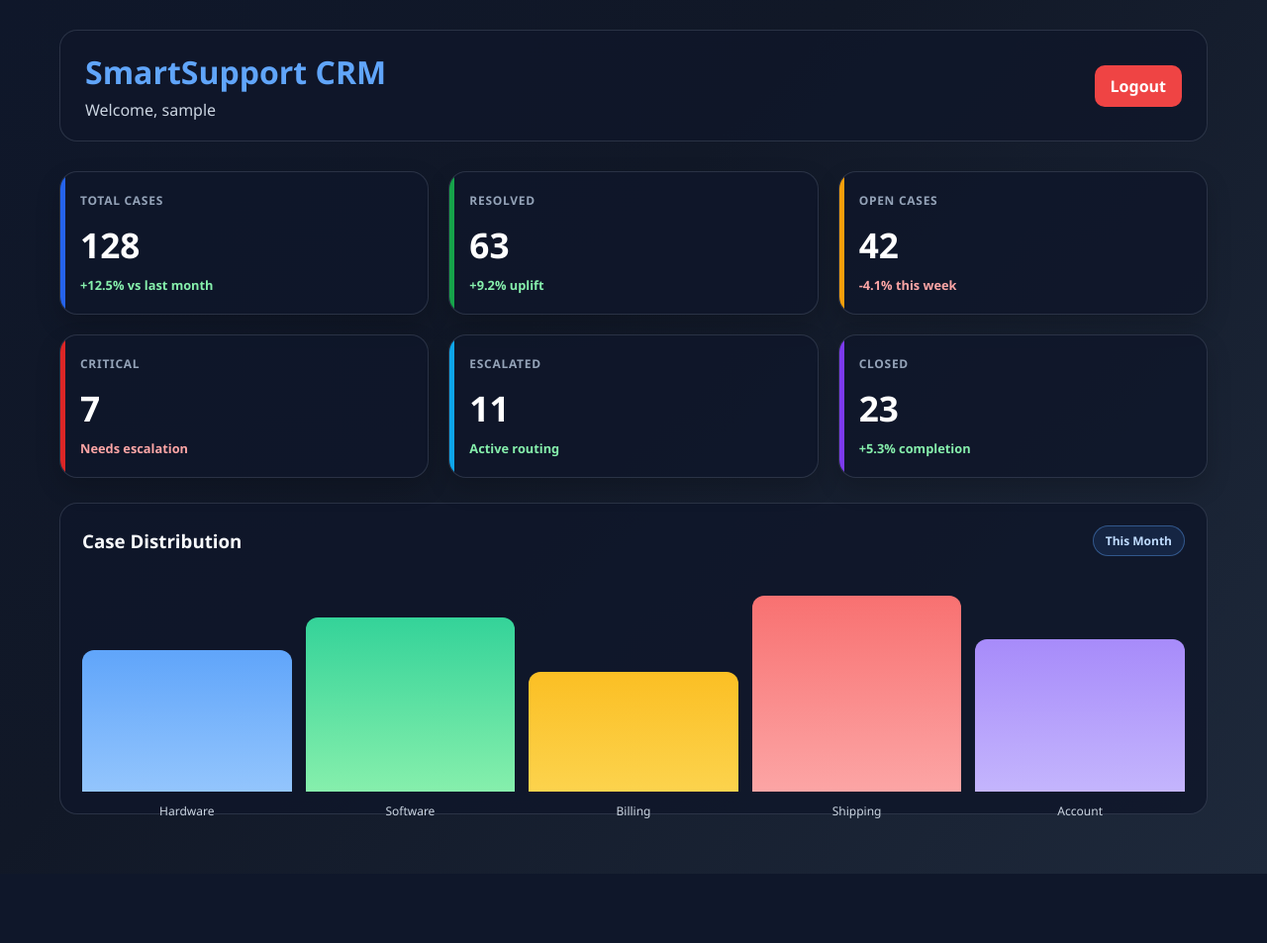
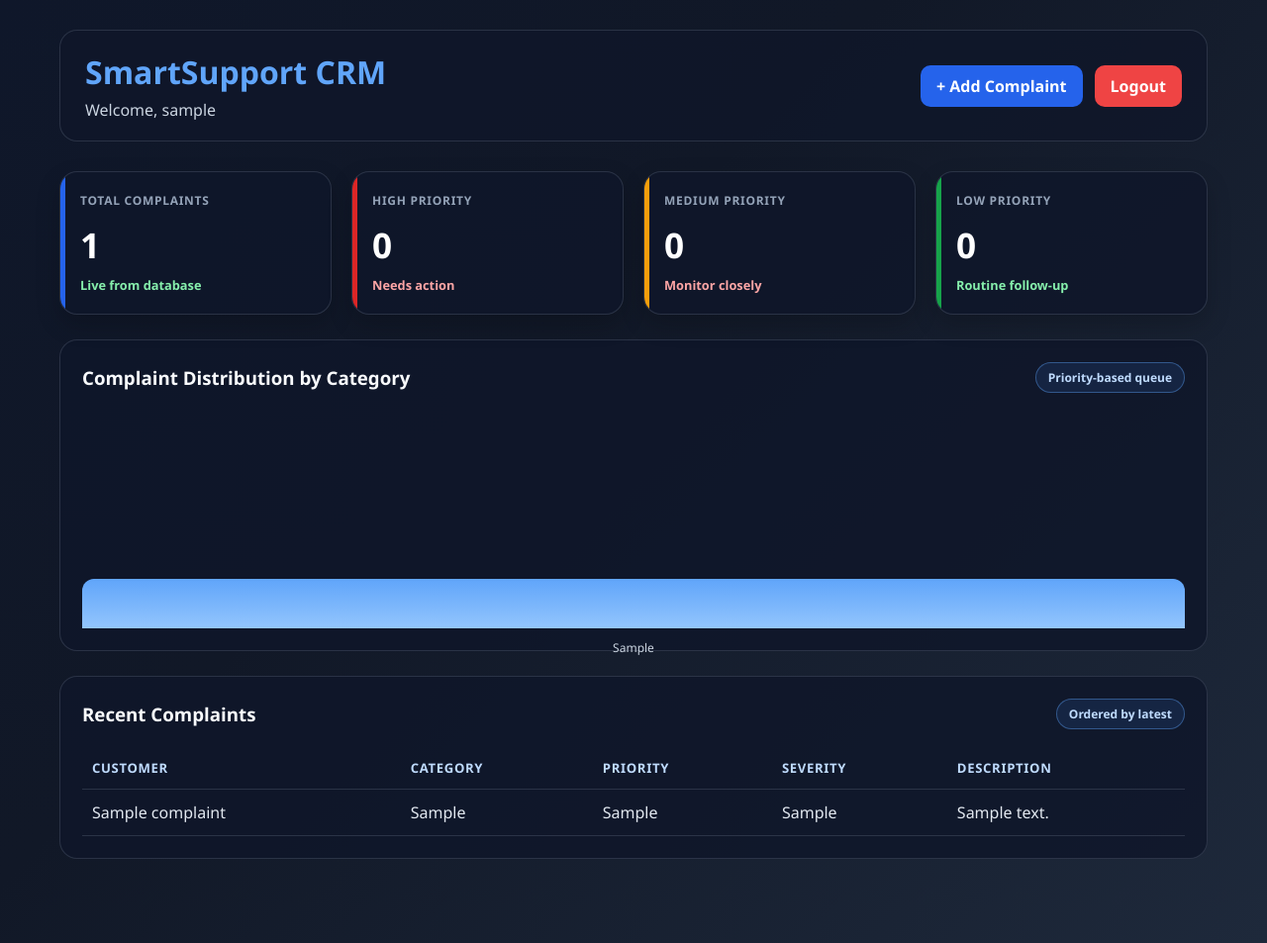
Before and after one commit to NamrataMargarett/smart-support-crm, a Flask app: page /dashboard in a window 1280 px wide. Shown: the whole page at 99% size. Before the commit the page ends 883 px from the top, so only its background shows below. Run offline with Flask 3, Linux system fonts and the light colour scheme; the visitor is signed in with stand-in values (Sample User, id 1); tables that the repository leaves empty hold one stand-in row (values such as "Sample post").

Commit message:
Add complaint data capture, priority logic, and a Salesforce complaint-priority dashboard version to support both web and Salesforce flows.

```diff
--- /dev/null
+++ b/force-app/main/default/classes/ComplaintPriorityService.cls-meta.xml
@@ -0,0 +1,5 @@
+<?xml version="1.0" encoding="UTF-8"?>
+<ApexClass xmlns="http://soap.sforce.com/2006/04/metadata">
+    <apiVersion>60.0</apiVersion>
+    <status>Active</status>
+</ApexClass>
--- a/webapp/app.py
+++ b/webapp/app.py
@@ -27,8 +27,57 @@ def init_db():
         )
         """
     )
+    conn.execute(
+        """
+        CREATE TABLE IF NOT EXISTS complaints (
+            id INTEGER PRIMARY KEY AUTOINCREMENT,
+            customer_name TEXT NOT NULL,
+            email TEXT NOT NULL,
+            category TEXT NOT NULL,
+            customer_type TEXT NOT NULL DEFAULT 'Standard',
+            priority TEXT NOT NULL,
+            severity TEXT NOT NULL,
+            description TEXT NOT NULL,
+            created_at TEXT DEFAULT CURRENT_TIMESTAMP
+        )
+        """
+    )
     conn.commit()
     conn.close()
+
+
+def calculate_priority(category, customer_type, description):
+    text = f"{category} {customer_type} {description}".lower()
+    score = 0
+
+    category_weight = {
+        "billing": 2,
+        "shipping": 1,
+        "hardware": 1,
+        "software": 1,
+        "account": 1,
+    }
+    score += category_weight.get(category.lower(), 0)
+
+    if customer_type.lower() in ["premium", "enterprise"]:
+        score += 1
+
+    urgent_words = [
+        "urgent", "critical", "security", "outage", "failed payment",
+        "refund", "cannot access", "not working", "down", "urgent issue",
+        "fraud", "breach"
+    ]
+    if any(word in text for word in urgent_words):
+        score += 3
+
+    if any(word in text for word in ["error", "issue", "failed", "delay", "lost", "blocked"]):
+        score += 1
+
+    if score >= 5:
+        return "High"
+    elif score >= 3:
+        return "Medium"
+    return "Low"
 
 
 init_db()
@@ -95,21 +144,81 @@ def signup():
     return render_template("signup.html")
 
 
+@app.route("/complaints", methods=["GET", "POST"])
+def complaints():
+    if "user_id" not in session:
+        return redirect(url_for("login"))
+
+    if request.method == "POST":
+        customer_name = request.form["customer_name"].strip()
+        email = request.form["email"].strip()
+        category = request.form["category"].strip()
+        customer_type = request.form["customer_type"].strip() or "Standard"
+        severity = request.form["severity"].strip()
+        description = request.form["description"].strip()
+
+        if not customer_name or not email or not category or not description:
+            conn = get_db_connection()
+            complaints_list = conn.execute(
+                "SELECT * FROM complaints ORDER BY created_at DESC"
+            ).fetchall()
+            conn.close()
+            return render_template(
+                "complaints.html",
+                error="Please complete all required fields.",
+                complaints=complaints_list,
+            )
+
+        priority = calculate_priority(category, customer_type, description)
+
+        conn = get_db_connection()
+        conn.execute(
+            """
+            INSERT INTO complaints (customer_name, email, category, customer_type, priority, severity, description)
+            VALUES (?, ?, ?, ?, ?, ?, ?)
+            """,
+            (customer_name, email, category, customer_type, priority, severity, description),
+        )
+        conn.commit()
+        conn.close()
+
+        return redirect(url_for("dashboard"))
+
+    conn = get_db_connection()
+    complaints_list = conn.execute(
+        "SELECT * FROM complaints ORDER BY created_at DESC"
+    ).fetchall()
+    conn.close()
+    return render_template("complaints.html", complaints=complaints_list)
+
+
 @app.route("/dashboard")
 def dashboard():
     if "user_id" not in session:
         return redirect(url_for("login"))
 
     username = session.get("username", "User")
+    conn = get_db_connection()
+    complaints_list = conn.execute(
+        "SELECT * FROM complaints ORDER BY created_at DESC LIMIT 8"
+    ).fetchall()
+    total_cases = conn.execute("SELECT COUNT(*) AS count FROM complaints").fetchone()["count"]
+    high_priority = conn.execute("SELECT COUNT(*) AS count FROM complaints WHERE priority = 'High'").fetchone()["count"]
+    medium_priority = conn.execute("SELECT COUNT(*) AS count FROM complaints WHERE priority = 'Medium'").fetchone()["count"]
+    low_priority = conn.execute("SELECT COUNT(*) AS count FROM complaints WHERE priority = 'Low'").fetchone()["count"]
+    category_data = conn.execute(
+        "SELECT category, COUNT(*) AS count FROM complaints GROUP BY category ORDER BY count DESC"
+    ).fetchall()
+    conn.close()
+
     metrics = {
-        "total_cases": 128,
-        "resolved": 63,
-        "open_cases": 42,
-        "critical": 7,
-        "escalated": 11,
-        "closed": 23,
+        "total_cases": total_cases,
+        "high_priority": high_priority,
+        "medium_priority": medium_priority,
+        "low_priority": low_priority,
+        "category_data": category_data,
     }
-    return render_template("dashboard.html", username=username, metrics=metrics)
+    return render_template("dashboard.html", username=username, metrics=metrics, complaints=complaints_list)
 
 
 @app.route("/logout")
--- a/webapp/static/style.css
+++ b/webapp/static/style.css
@@ -52,7 +52,8 @@ label {
     color: #dbeafe;
 }
 
-input {
+input, select, textarea {
+    width: 100%;
     padding: 12px 14px;
     border: 1px solid rgba(148, 163, 184, 0.3);
     border-radius: 10px;
@@ -61,7 +62,7 @@ input {
     font-size: 1rem;
 }
 
-input:focus {
+input:focus, select:focus, textarea:focus {
     outline: 2px solid #60a5fa;
     border-color: #60a5fa;
 }
@@ -132,18 +133,39 @@ button:hover {
     color: #cbd5e1;
 }
 
-.logout-btn {
+.top-actions {
+    display: flex;
+    gap: 12px;
+    align-items: center;
+}
+
+.logout-btn, .primary-btn, .secondary-btn {
+    display: inline-block;
     padding: 10px 16px;
     border-radius: 10px;
-    background: #ef4444;
-    color: white;
     text-decoration: none;
     font-weight: 700;
 }
 
+.logout-btn {
+    background: #ef4444;
+    color: white;
+}
+
+.primary-btn {
+    background: #2563eb;
+    color: white;
+}
+
+.secondary-btn {
+    background: rgba(148, 163, 184, 0.15);
+    color: #dbeafe;
+    border: 1px solid rgba(148, 163, 184, 0.2);
+}
+
 .dashboard-grid {
     display: grid;
-    grid-template-columns: repeat(3, minmax(180px, 1fr));
+    grid-template-columns: repeat(4, minmax(180px, 1fr));
     gap: 20px;
     margin-bottom: 25px;
 }
@@ -172,8 +194,6 @@ button:hover {
 .metric-card.success::before { background: #16a34a; }
 .metric-card.warning::before { background: #f59e0b; }
 .metric-card.danger::before { background: #dc2626; }
-.metric-card.info::before { background: #0ea5e9; }
-.metric-card.purple::before { background: #7c3aed; }
 
 .metric-label {
     display: block;
@@ -202,11 +222,12 @@ button:hover {
 .metric-trend.positive { color: #86efac; }
 .metric-trend.negative { color: #fca5a5; }
 
-.chart-card {
+.chart-card, .table-card, .form-card {
     background: rgba(15, 23, 42, 0.82);
     border: 1px solid rgba(148, 163, 184, 0.2);
     border-radius: 18px;
     padding: 22px;
+    margin-bottom: 25px;
 }
 
 .panel-header {
@@ -247,10 +268,9 @@ button:hover {
     position: relative;
 }
 
-.bar:nth-child(2) { background: linear-gradient(180deg, #34d399, #86efac); }
-.bar:nth-child(3) { background: linear-gradient(180deg, #fbbf24, #fcd34d); }
-.bar:nth-child(4) { background: linear-gradient(180deg, #f87171, #fca5a5); }
-.bar:nth-child(5) { background: linear-gradient(180deg, #a78bfa, #c4b5fd); }
+.bar:nth-child(2n) { background: linear-gradient(180deg, #34d399, #86efac); }
+.bar:nth-child(3n) { background: linear-gradient(180deg, #fbbf24, #fcd34d); }
+.bar:nth-child(4n) { background: linear-gradient(180deg, #f87171, #fca5a5); }
 
 .bar-label {
     position: absolute;
@@ -262,8 +282,69 @@ button:hover {
     white-space: nowrap;
 }
 
+.table-card table {
+    width: 100%;
+    border-collapse: collapse;
+}
+
+.table-card th, .table-card td {
+    text-align: left;
+    padding: 12px 10px;
+    border-bottom: 1px solid rgba(148, 163, 184, 0.2);
+    color: #e2e8f0;
+    vertical-align: top;
+}
+
+.table-card th {
+    color: #bfdbfe;
+    font-size: 0.82rem;
+    text-transform: uppercase;
+    letter-spacing: 0.05em;
+}
+
+.priority.high { color: #fca5a5; font-weight: 700; }
+.priority.medium { color: #fcd34d; font-weight: 700; }
+.priority.low { color: #86efac; font-weight: 700; }
+
+.form-wrapper {
+    min-height: 100vh;
+    display: flex;
+    align-items: center;
+    justify-content: center;
+    padding: 40px 20px;
+}
+
+.form-card {
+    width: 100%;
+    max-width: 720px;
+}
+
+.form-card h1 {
+    margin: 0 0 6px;
+    color: #60a5fa;
+}
+
+.small-text {
+    color: #cbd5e1;
+    margin-bottom: 20px;
+}
+
+.form-row {
+    display: grid;
+    grid-template-columns: repeat(2, minmax(180px, 1fr));
+    gap: 18px;
+}
+
+.button-group {
+    display: flex;
+    gap: 12px;
+    align-items: center;
+    margin-top: 10px;
+}
+
 @media (max-width: 768px) {
-    .dashboard-grid {
+    .dashboard-grid,
+    .form-row {
         grid-template-columns: 1fr;
     }
 
@@ -271,4 +352,10 @@ button:hover {
         flex-direction: column;
         align-items: flex-start;
     }
+
+    .top-actions,
+    .button-group {
+        flex-direction: column;
+        align-items: flex-start;
+    }
 }
--- a/webapp/templates/dashboard.html
+++ b/webapp/templates/dashboard.html
@@ -13,60 +13,85 @@
                 <h1>SmartSupport CRM</h1>
                 <p>Welcome, {{ username }}</p>
             </div>
-            <a href="{{ url_for('logout') }}" class="logout-btn">Logout</a>
+            <div class="top-actions">
+                <a href="{{ url_for('complaints') }}" class="primary-btn">+ Add Complaint</a>
+                <a href="{{ url_for('logout') }}" class="logout-btn">Logout</a>
+            </div>
         </header>
 
         <div class="dashboard-grid">
             <div class="metric-card primary">
-                <span class="metric-label">Total Cases</span>
+                <span class="metric-label">Total Complaints</span>
                 <span class="metric-value">{{ metrics.total_cases }}</span>
-                <span class="metric-trend positive">+12.5% vs last month</span>
+                <span class="metric-trend positive">Live from database</span>
+            </div>
+
+            <div class="metric-card danger">
+                <span class="metric-label">High Priority</span>
+                <span class="metric-value">{{ metrics.high_priority }}</span>
+                <span class="metric-trend negative">Needs action</span>
+            </div>
+
+            <div class="metric-card warning">
+                <span class="metric-label">Medium Priority</span>
+                <span class="metric-value">{{ metrics.medium_priority }}</span>
+                <span class="metric-trend negative">Monitor closely</span>
             </div>
 
             <div class="metric-card success">
-                <span class="metric-label">Resolved</span>
-                <span class="metric-value">{{ metrics.resolved }}</span>
-                <span class="metric-trend positive">+9.2% uplift</span>
-            </div>
-
-            <div class="metric-card warning">
-                <span class="metric-label">Open Cases</span>
-                <span class="metric-value">{{ metrics.open_cases }}</span>
-                <span class="metric-trend negative">-4.1% this week</span>
-            </div>
-
-            <div class="metric-card danger">
-                <span class="metric-label">Critical</span>
-                <span class="metric-value">{{ metrics.critical }}</span>
-                <span class="metric-trend negative">Needs escalation</span>
-            </div>
-
-            <div class="metric-card info">
-                <span class="metric-label">Escalated</span>
-                <span class="metric-value">{{ metrics.escalated }}</span>
-                <span class="metric-trend positive">Active routing</span>
-            </div>
-
-            <div class="metric-card purple">
-                <span class="metric-label">Closed</span>
-                <span class="metric-value">{{ metrics.closed }}</span>
-                <span class="metric-trend positive">+5.3% completion</span>
+                <span class="metric-label">Low Priority</span>
+                <span class="metric-value">{{ metrics.low_priority }}</span>
+                <span class="metric-trend positive">Routine follow-up</span>
             </div>
         </div>
 
         <div class="chart-card">
             <div class="panel-header">
-                <h3>Case Distribution</h3>
-                <span class="filter-tag">This Month</span>
+                <h3>Complaint Distribution by Category</h3>
+                <span class="filter-tag">Priority-based queue</span>
             </div>
 
             <div class="bar-chart">
-                <div class="bar" style="height: 65%;"><span class="bar-label">Hardware</span></div>
-                <div class="bar" style="height: 80%;"><span class="bar-label">Software</span></div>
-                <div class="bar" style="height: 55%;"><span class="bar-label">Billing</span></div>
-                <div class="bar" style="height: 90%;"><span class="bar-label">Shipping</span></div>
-                <div class="bar" style="height: 70%;"><span class="bar-label">Account</span></div>
+                {% if metrics.category_data %}
+                    {% for row in metrics.category_data %}
+                        <div class="bar" style="height: {{ (row.count * 30) + 20 }}px;">
+                            <span class="bar-label">{{ row.category }}</span>
+                        </div>
+                    {% endfor %}
+                {% else %}
+                    <div class="bar empty-bar" style="height: 30px;"><span class="bar-label">No data</span></div>
+                {% endif %}
             </div>
+        </div>
+
+        <div class="table-card">
+            <div class="panel-header">
+                <h3>Recent Complaints</h3>
+                <span class="filter-tag">Ordered by latest</span>
+            </div>
+
+            <table>
+                <thead>
+                    <tr>
+                        <th>Customer</th>
+                        <th>Category</th>
+                        <th>Priority</th>
+                        <th>Severity</th>
+                        <th>Description</th>
+                    </tr>
+                </thead>
+                <tbody>
+                    {% for item in complaints %}
+                        <tr>
+                            <td>{{ item.customer_name }}</td>
+                            <td>{{ item.category }}</td>
+                            <td class="priority {{ item.priority.lower() }}">{{ item.priority }}</td>
+                            <td>{{ item.severity }}</td>
+                            <td>{{ item.description[:80] }}{% if item.description|length > 80 %}...{% endif %}</td>
+                        </tr>
+                    {% endfor %}
+                </tbody>
+            </table>
         </div>
     </div>
 </body>
```
Also changed, not shown: force-app/main/default/lwc/complaintPriorityDashboard/complaintPriorityDashboard.css (added, +91 -0 lines), force-app/main/default/lwc/complaintPriorityDashboard/complaintPriorityDashboard.html (added, +38 -0 lines), force-app/main/default/lwc/complaintPriorityDashboard/complaintPriorityDashboard.js (added, +10 -0 lines), force-app/main/default/lwc/complaintPriorityDashboard/complaintPriorityDashboard.js-meta.xml (added, +10 -0 lines), webapp/templates/complaints.html (added, +76 -0 lines), 1 other file.
